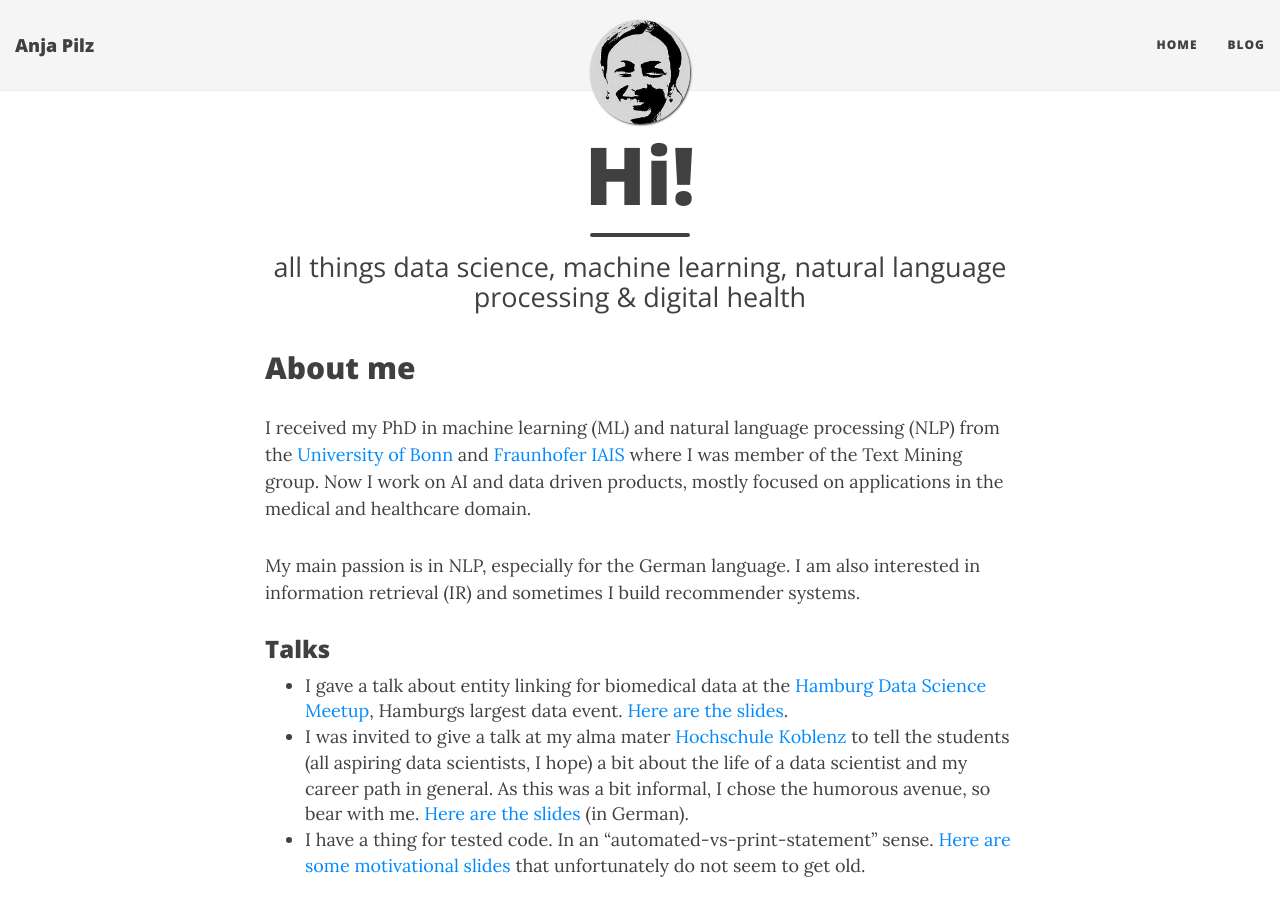
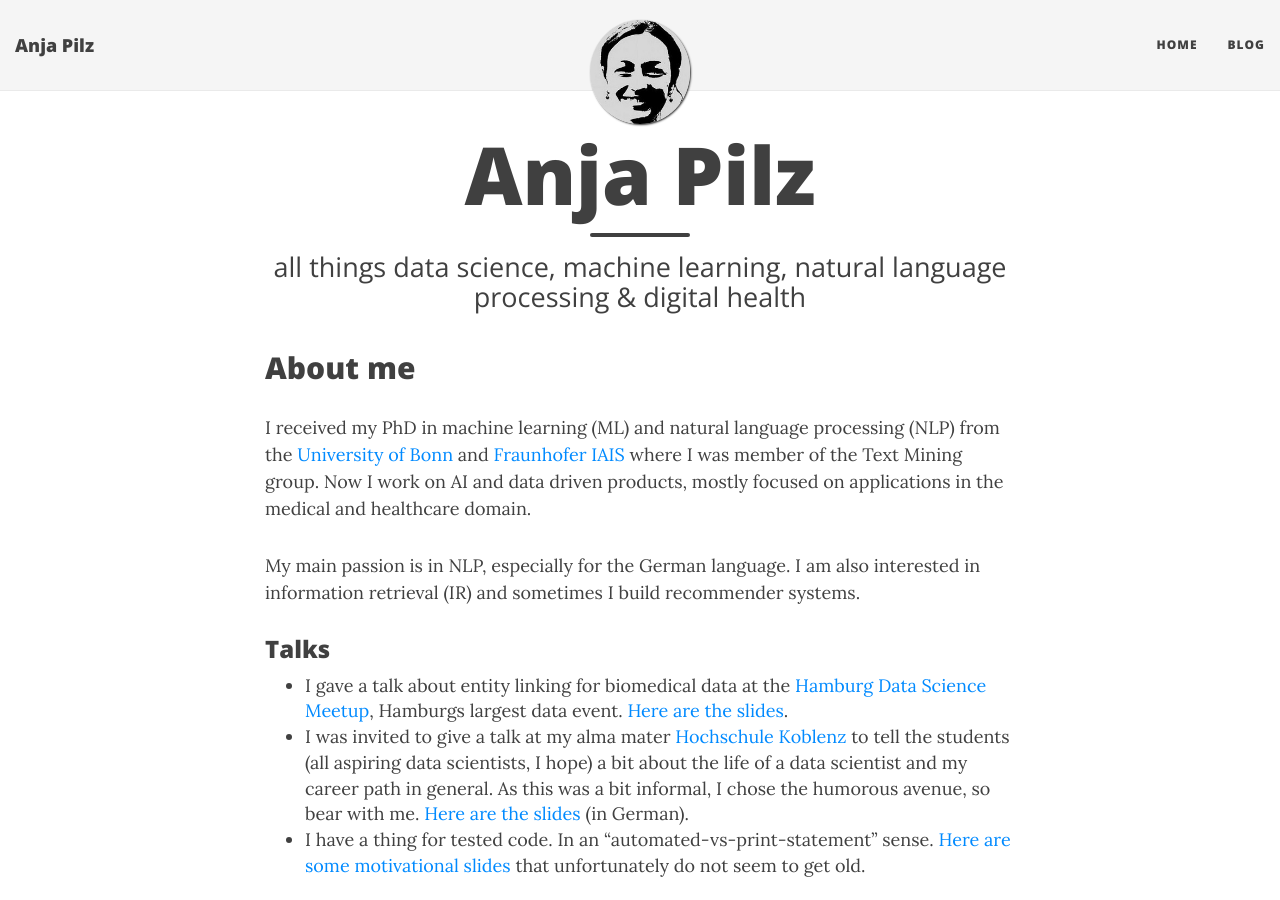
Before and after one commit to aplz/aplz.github.io, a Jekyll site: the page built from index.md, in a window 1280 px wide and 900 px high. Built offline with Jekyll 4.4.1, drawn with Linux system fonts in a browser that asks for light colours; nearby versions of some CDN libraries.

Commit message:
change title again

```diff
--- a/index.md
+++ b/index.md
@@ -1,6 +1,6 @@
 ---
 layout: page
-title: Hi!
+title: Anja Pilz
 subtitle: all things data science, machine learning, natural language processing & digital health
 ---
 
```
